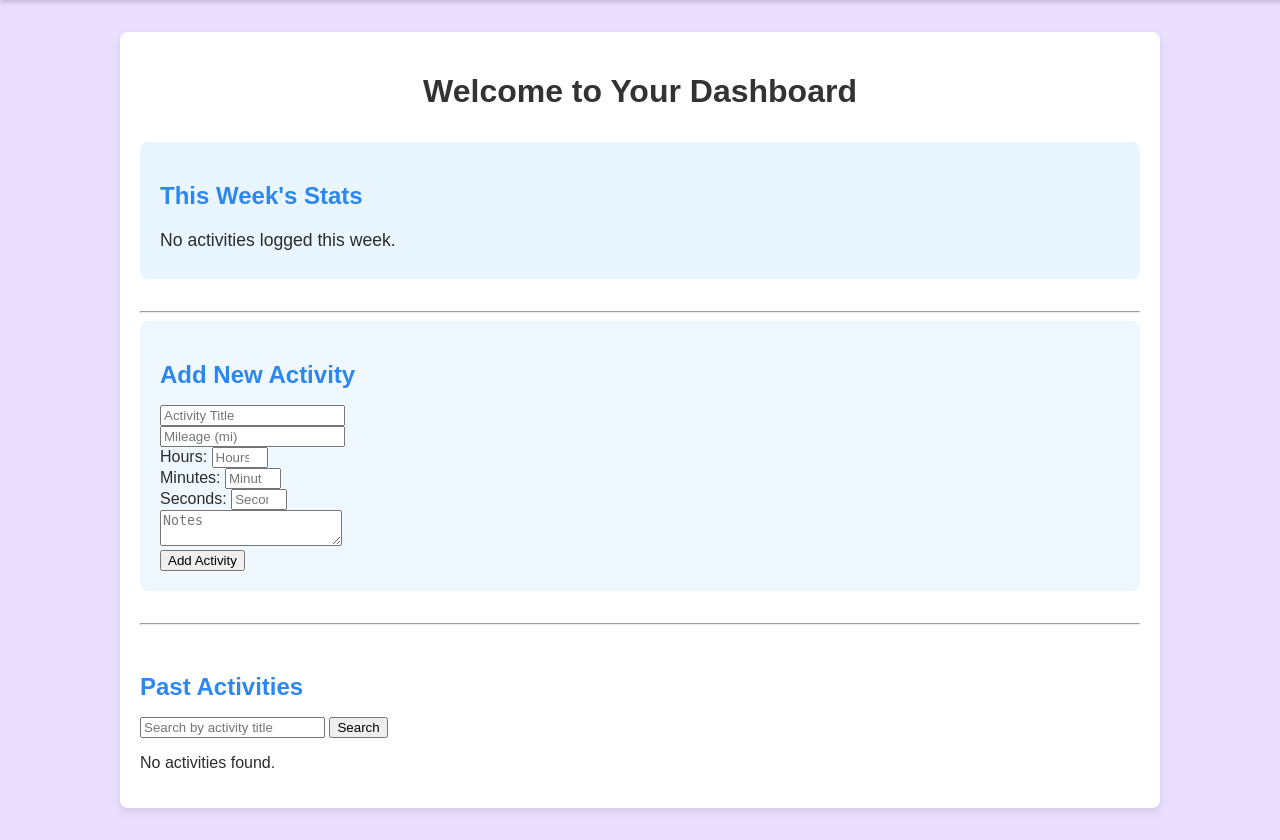
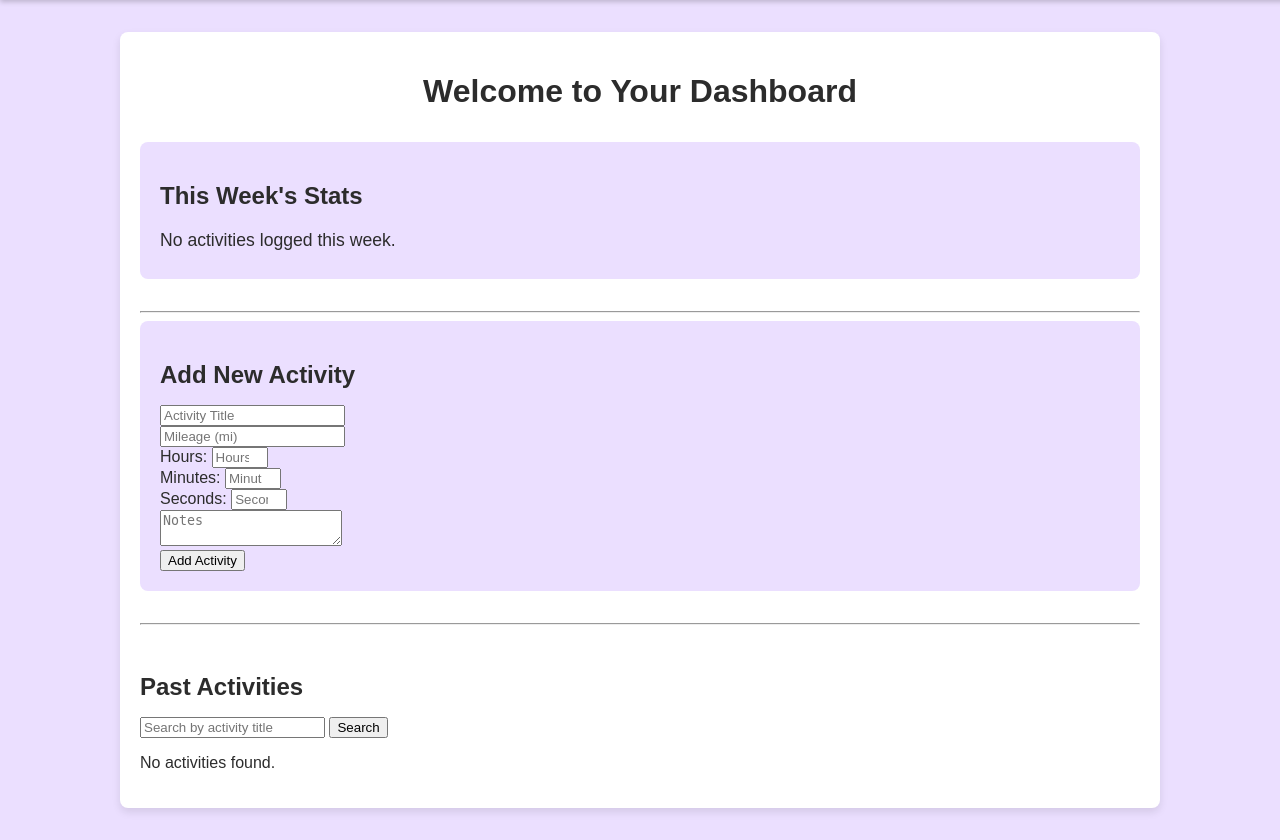
Before and after one commit to EmmaLond/Final_Project, a PHP site: page /user_dashboard.php in a window 1280 px wide. Shown: the part 58-898 px from the top of the page. Run offline with PHP 8.4, Linux system fonts and the light colour scheme; the visitor is signed in with stand-in values (Sample User, id 1); data that the repository does not hold is empty.

Commit message:
dash wip

```diff
--- a/stylesSS.css
+++ b/stylesSS.css
@@ -299,19 +299,19 @@ footer a:hover {
 .dashboard-main h1 {
     text-align: center;
     margin-bottom: 2rem;
-    color: #333;
+    color: #2C2C2C;
 }
 
 /* Stats Section */
 .stats-section {
-    background-color: #e9f5ff;
+    background-color: #ebdfff;
     padding: 20px;
     border-radius: 8px;
     margin-bottom: 2rem;
 }
 
 .stats-section h2 {
-    color: #2d87f0;
+    color: #2C2C2C;
 }
 
 .stats-section p {
@@ -320,14 +320,14 @@ footer a:hover {
 }
 
 .add-activity-section {
-    background-color: #f0f8ff;
+    background-color: #ebdfff;
     padding: 20px;
     border-radius: 8px;
     margin-bottom: 2rem;
 }
 
 .add-activity-section h2 {
-    color: #2d87f0;
+    color: #2C2C2C;
     margin-bottom: 1rem;
 }
 
@@ -348,7 +348,7 @@ footer a:hover {
 }
 
 .add-activity-form button {
-    background-color: #2d87f0;
+    background-color: #8a1efd;
     color: white;
     cursor: pointer;
     font-weight: bold;
@@ -359,7 +359,7 @@ footer a:hover {
 }
 
 .past-activities-section h2 {
-    color: #2d87f0;
+    color: #2C2C2C;
     margin-bottom: 1rem;
 }
 
@@ -372,7 +372,7 @@ footer a:hover {
 
 .search-form button {
     padding: 10px;
-    background-color: #2d87f0;
+    background-color: #8a1efd;
     color: white;
     border: none;
     font-size: 1rem;
@@ -380,7 +380,7 @@ footer a:hover {
 }
 
 .search-form button:hover {
-    background-color: #1a6db3;
+    background-color: #2C2C2C;
 }
 
 .activities-table {
@@ -397,11 +397,11 @@ footer a:hover {
 
 .activities-table th {
     background-color: #f0f8ff;
-    color: #2d87f0;
+    color: #2C2C2C;
 }
 
 .activities-table tr:hover {
-    background-color: #f7f7f7;
+    background-color: #f7d4f9;
 }
 
 /* Table Cells for Time */
```
